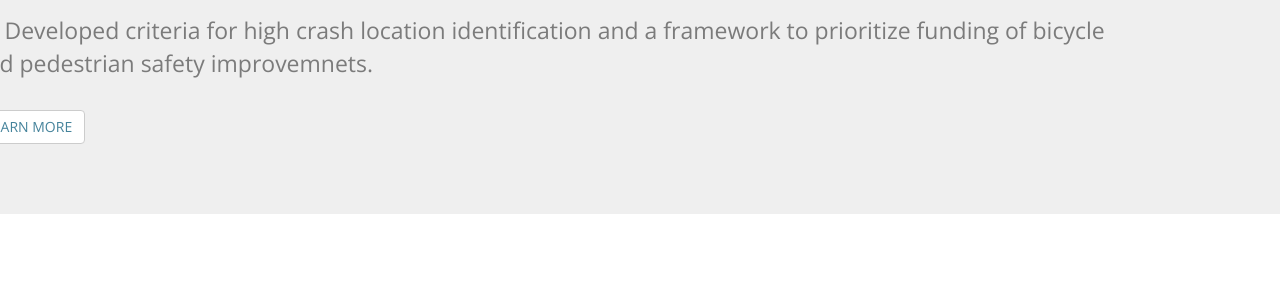
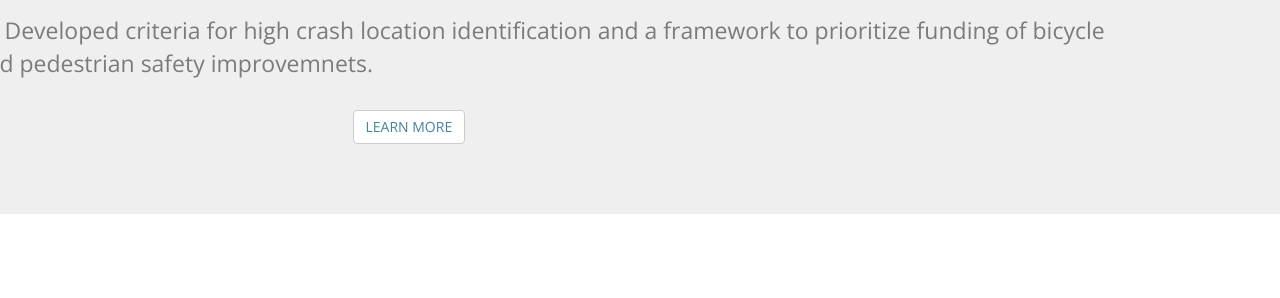
Before and after one commit to ekidando/Emma, a Jekyll site: the page built from safety.html, in a window 1280 px wide. Shown: the part 1742-2040 px from the top of the page. Built offline with Jekyll 4.4.1, drawn with Linux system fonts in a browser that asks for light colours; nearby versions of some CDN libraries; some web fonts are replaced.

Commit message:
Update safety.html

```diff
--- a/safety.html
+++ b/safety.html
@@ -67,9 +67,10 @@ Research outcomes;
 <li>	Developed Safety peformance functions (SPFs) and examined relationships between bicycle/pedestrian crashes and the associated factors.</li>
 <li>	Developed criteria for high crash location identification and a framework to prioritize funding of bicycle and pedestrian safety improvemnets.</li>
 </p>
+          <div class="col-md-offset-4">
 
 <a class="btn btn-default btn-call-to-action" href="https://www.sciencedirect.com/science/article/pii/S2213624X18300269?via%3Dihub" target="_blank">LEARN MORE</a>
-
+  </div>
         </div>
       </div><!-- .col-md-7 close -->
       <div class="col-md-5">
```
